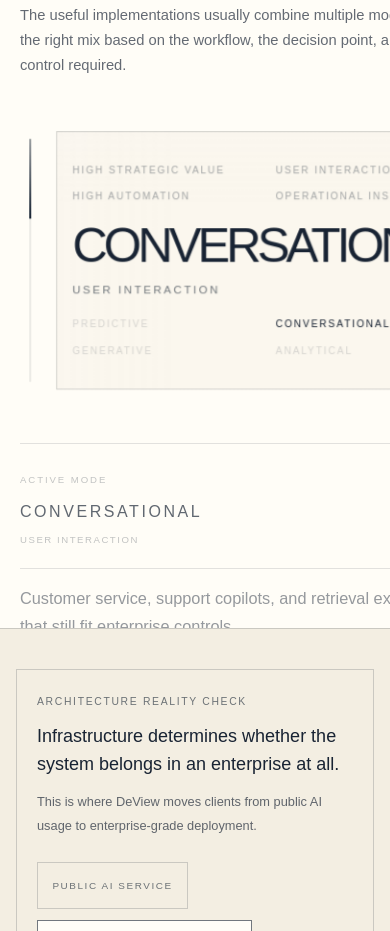
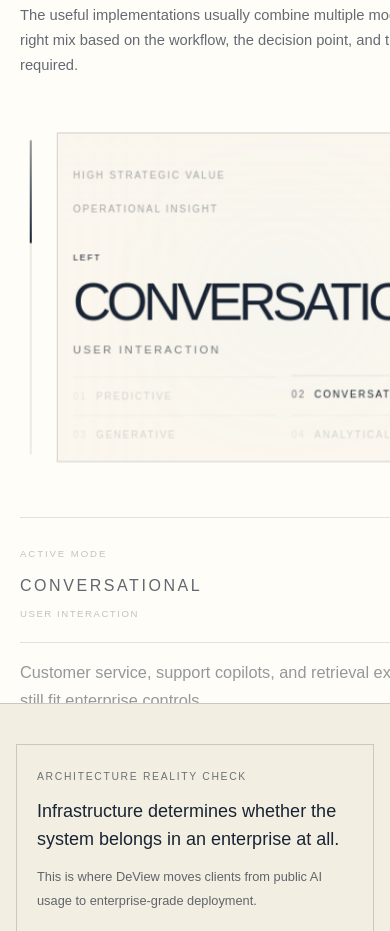
Before and after one commit to artemiusradin-png/deview-website, a Next.js app: page / in a window 390 px wide. Shown: the part 3660-4591 px from the top of the page. Built offline with nearby package versions, Linux system fonts and the light colour scheme.

Commit message:
Expand enterprise mode stage to fullscreen

```diff
--- a/app/globals.css
+++ b/app/globals.css
@@ -737,57 +737,120 @@ html[data-theme="light"] .enterprise-mode::before {
   flex: 1;
   display: flex;
   align-items: center;
+  min-height: 0;
 }
 
 .enterprise-mode-text-stage {
+  position: relative;
   width: 100%;
-  min-height: min(58rem, 68vh);
-  display: grid;
+  min-height: min(62rem, 72vh);
+  display: flex;
   align-items: center;
-  gap: 2rem;
-  grid-template-columns: minmax(0, 14rem) 1fr minmax(0, 14rem);
-  padding: clamp(3.5rem, 6vw, 5.5rem) clamp(1rem, 2vw, 2rem);
+  justify-content: center;
+  padding: clamp(4.5rem, 7vw, 6rem) clamp(4.5rem, 8vw, 7rem);
   border: 1px solid var(--white-20);
   background:
     linear-gradient(180deg, rgba(255, 255, 255, 0.04), transparent 28%),
-    linear-gradient(90deg, rgba(255, 255, 255, 0.04), transparent 28%),
+    linear-gradient(90deg, rgba(255, 255, 255, 0.03), transparent 28%),
     var(--surface);
-}
-
-.enterprise-mode-text-axes,
-.enterprise-mode-text-list {
-  display: flex;
-  flex-direction: column;
-  gap: 1rem;
+  overflow: hidden;
+}
+
+.enterprise-mode-ambient {
+  position: absolute;
+  inset: 12% 18%;
+  border-radius: 999px;
+  filter: blur(80px);
+  opacity: 0.22;
+  pointer-events: none;
+  transition:
+    opacity 220ms ease,
+    transform 220ms ease,
+    background 220ms ease;
+}
+
+.enterprise-mode-ambient-predictive {
+  background: radial-gradient(circle, rgba(255, 201, 107, 0.35), transparent 68%);
+}
+
+.enterprise-mode-ambient-conversational {
+  background: radial-gradient(circle, rgba(130, 194, 255, 0.3), transparent 68%);
+}
+
+.enterprise-mode-ambient-generative {
+  background: radial-gradient(circle, rgba(176, 255, 155, 0.28), transparent 68%);
+}
+
+.enterprise-mode-ambient-analytical {
+  background: radial-gradient(circle, rgba(255, 132, 132, 0.28), transparent 68%);
 }
 
 .enterprise-mode-text-axes {
-  align-items: flex-start;
+  position: absolute;
+  z-index: 1;
 }
 
 .enterprise-mode-text-axes span,
-.enterprise-mode-text-list-item {
+.enterprise-mode-text-list-item,
+.enterprise-mode-text-position {
   font-size: 0.64rem;
   line-height: 1.5;
   text-transform: uppercase;
   letter-spacing: 0.18em;
+}
+
+.enterprise-mode-text-axes span {
   color: var(--white-40);
 }
 
+.enterprise-mode-text-axes-top {
+  top: 1.5rem;
+  left: 50%;
+  transform: translateX(-50%);
+}
+
+.enterprise-mode-text-axes-bottom {
+  bottom: 1.5rem;
+  left: 50%;
+  transform: translateX(-50%);
+}
+
+.enterprise-mode-text-axes-left {
+  top: 50%;
+  left: 1.5rem;
+  transform: translateY(-50%) rotate(-90deg);
+  transform-origin: left top;
+}
+
+.enterprise-mode-text-axes-right {
+  top: 50%;
+  right: 1.5rem;
+  transform: translateY(-50%) rotate(90deg);
+  transform-origin: right top;
+}
+
 .enterprise-mode-text-main {
+  position: relative;
+  z-index: 2;
   display: flex;
   flex-direction: column;
   align-items: center;
   justify-content: center;
   text-align: center;
-  gap: 1rem;
-  min-height: 22rem;
+  gap: 1.1rem;
+  min-height: 26rem;
+  width: min(100%, 78rem);
+  padding: 4rem 0 6rem;
+}
+
+.enterprise-mode-text-position {
+  color: var(--white-50);
 }
 
 .enterprise-mode-text-label {
   margin: 0;
-  font-size: clamp(3.2rem, 10vw, 8.5rem);
-  line-height: 0.9;
+  font-size: clamp(4.8rem, 14vw, 12rem);
+  line-height: 0.82;
   letter-spacing: -0.08em;
   text-transform: uppercase;
   color: var(--white-100);
@@ -803,10 +866,27 @@ html[data-theme="light"] .enterprise-mode::before {
 }
 
 .enterprise-mode-text-list {
-  align-items: flex-end;
+  position: absolute;
+  left: clamp(1.5rem, 3vw, 2.5rem);
+  right: clamp(1.5rem, 3vw, 2.5rem);
+  bottom: 1.5rem;
+  z-index: 1;
+  display: grid;
+  grid-template-columns: repeat(4, minmax(0, 1fr));
+  gap: 1rem;
 }
 
 .enterprise-mode-text-list-item {
+  display: flex;
+  align-items: baseline;
+  gap: 0.55rem;
+  transition:
+    color 180ms ease,
+    transform 180ms ease,
+    opacity 180ms ease;
+  color: var(--white-40);
+  border-top: 1px solid var(--white-10);
+  padding-top: 0.75rem;
   transition:
     color 180ms ease,
     transform 180ms ease,
@@ -814,10 +894,18 @@ html[data-theme="light"] .enterprise-mode::before {
   opacity: 0.42;
 }
 
+.enterprise-mode-text-list-index {
+  color: var(--white-20);
+}
+
 .enterprise-mode-text-list-item-active {
   color: var(--white-100);
   opacity: 1;
-  transform: translateX(-0.35rem);
+  transform: translateY(-0.2rem);
+}
+
+.enterprise-mode-text-list-item-active .enterprise-mode-text-list-index {
+  color: var(--white-60);
 }
 
 .enterprise-scroll-rail {
@@ -959,28 +1047,54 @@ html[data-theme="light"] .enterprise-compare-enterprise {
 
   .enterprise-mode-text-stage {
     min-height: auto;
-    grid-template-columns: 1fr;
-    justify-items: start;
+    display: grid;
+    justify-items: stretch;
     gap: 1.25rem;
-    padding: 2rem 1rem;
-  }
-
-  .enterprise-mode-text-axes,
-  .enterprise-mode-text-list {
+    padding: 2.25rem 1rem 1.25rem;
+  }
+
+  .enterprise-mode-ambient {
+    inset: 16% 8%;
+    filter: blur(52px);
+  }
+
+  .enterprise-mode-text-axes {
+    position: static;
+    transform: none;
+  }
+
+  .enterprise-mode-text-axes-top,
+  .enterprise-mode-text-axes-bottom,
+  .enterprise-mode-text-axes-left,
+  .enterprise-mode-text-axes-right {
     width: 100%;
-    display: grid;
-    grid-template-columns: repeat(2, minmax(0, 1fr));
-    gap: 0.75rem 1rem;
+  }
+
+  .enterprise-mode-text-axes-top,
+  .enterprise-mode-text-axes-bottom {
+    display: flex;
+    justify-content: flex-start;
+  }
+
+  .enterprise-mode-text-axes-left,
+  .enterprise-mode-text-axes-right {
+    display: none;
   }
 
   .enterprise-mode-text-main {
     align-items: flex-start;
     text-align: left;
     min-height: auto;
+    width: 100%;
+    padding: 1rem 0 0;
+  }
+
+  .enterprise-mode-text-position {
+    font-size: 0.58rem;
   }
 
   .enterprise-mode-text-label {
-    font-size: clamp(2.4rem, 13vw, 4.4rem);
+    font-size: clamp(2.8rem, 14vw, 5rem);
   }
 
   .enterprise-mode-text-axis {
@@ -988,11 +1102,17 @@ html[data-theme="light"] .enterprise-compare-enterprise {
   }
 
   .enterprise-mode-text-list {
-    align-items: stretch;
+    position: static;
+    left: auto;
+    right: auto;
+    bottom: auto;
+    width: 100%;
+    grid-template-columns: repeat(2, minmax(0, 1fr));
+    gap: 0.75rem 1rem;
   }
 
   .enterprise-mode-text-list-item-active {
-    transform: none;
+    transform: translateY(-0.1rem);
   }
 
   .enterprise-arrow {
--- a/app/page.tsx
+++ b/app/page.tsx
@@ -1123,14 +1123,30 @@ export default function Home() {
               <div className="enterprise-scroll-rail" aria-hidden="true">
                 <motion.div className="enterprise-scroll-rail-fill" style={{ height: enterpriseRailFill }} />
               </div>
-              <div className="enterprise-mode-text-stage">
-                <div className="enterprise-mode-text-axes" aria-hidden="true">
+              <div className={`enterprise-mode-text-stage enterprise-mode-text-stage-${selectedMode.id}`}>
+                <div className={`enterprise-mode-ambient enterprise-mode-ambient-${selectedMode.id}`} aria-hidden="true" />
+                <div className="enterprise-mode-text-axes enterprise-mode-text-axes-top" aria-hidden="true">
                   <span>HIGH STRATEGIC VALUE</span>
+                </div>
+                <div className="enterprise-mode-text-axes enterprise-mode-text-axes-left" aria-hidden="true">
                   <span>USER INTERACTION</span>
+                </div>
+                <div className="enterprise-mode-text-axes enterprise-mode-text-axes-right" aria-hidden="true">
                   <span>HIGH AUTOMATION</span>
+                </div>
+                <div className="enterprise-mode-text-axes enterprise-mode-text-axes-bottom" aria-hidden="true">
                   <span>OPERATIONAL INSIGHT</span>
                 </div>
                 <div className="enterprise-mode-text-main">
+                  <motion.p
+                    key={`${selectedMode.id}-position`}
+                    initial={{ opacity: 0, y: 10 }}
+                    animate={{ opacity: 1, y: 0 }}
+                    transition={{ duration: 0.26 }}
+                    className="enterprise-mode-text-position"
+                  >
+                    {selectedMode.position}
+                  </motion.p>
                   <motion.p
                     key={selectedMode.id}
                     initial={{ opacity: 0, y: 28, filter: "blur(8px)" }}
@@ -1151,14 +1167,15 @@ export default function Home() {
                   </motion.p>
                 </div>
                 <div className="enterprise-mode-text-list" aria-hidden="true">
-                  {enterpriseModes.map((mode) => (
+                  {enterpriseModes.map((mode, index) => (
                     <div
                       key={mode.id}
                       className={`enterprise-mode-text-list-item ${
                         activeEnterpriseMode === mode.id ? "enterprise-mode-text-list-item-active" : ""
                       }`}
                     >
-                      {mode.label}
+                      <span className="enterprise-mode-text-list-index">{String(index + 1).padStart(2, "0")}</span>
+                      <span>{mode.label}</span>
                     </div>
                   ))}
                 </div>
```
